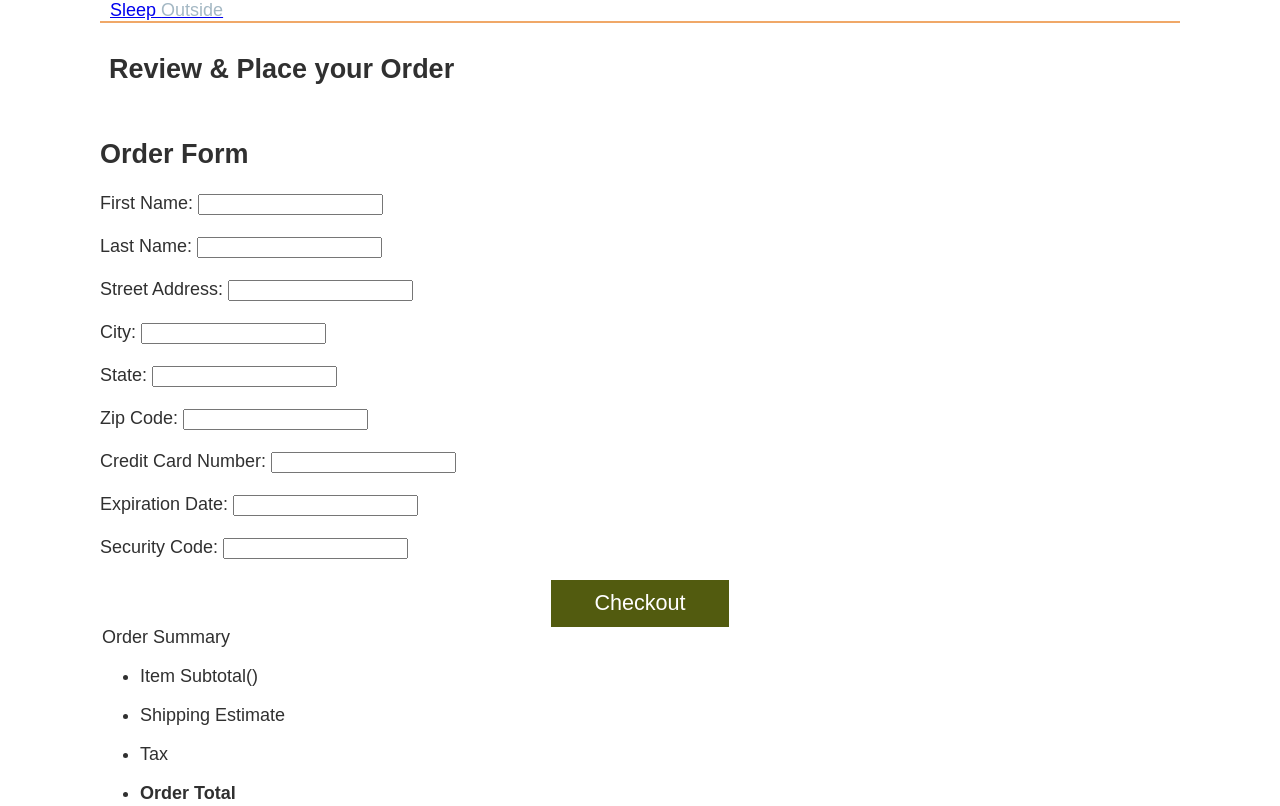
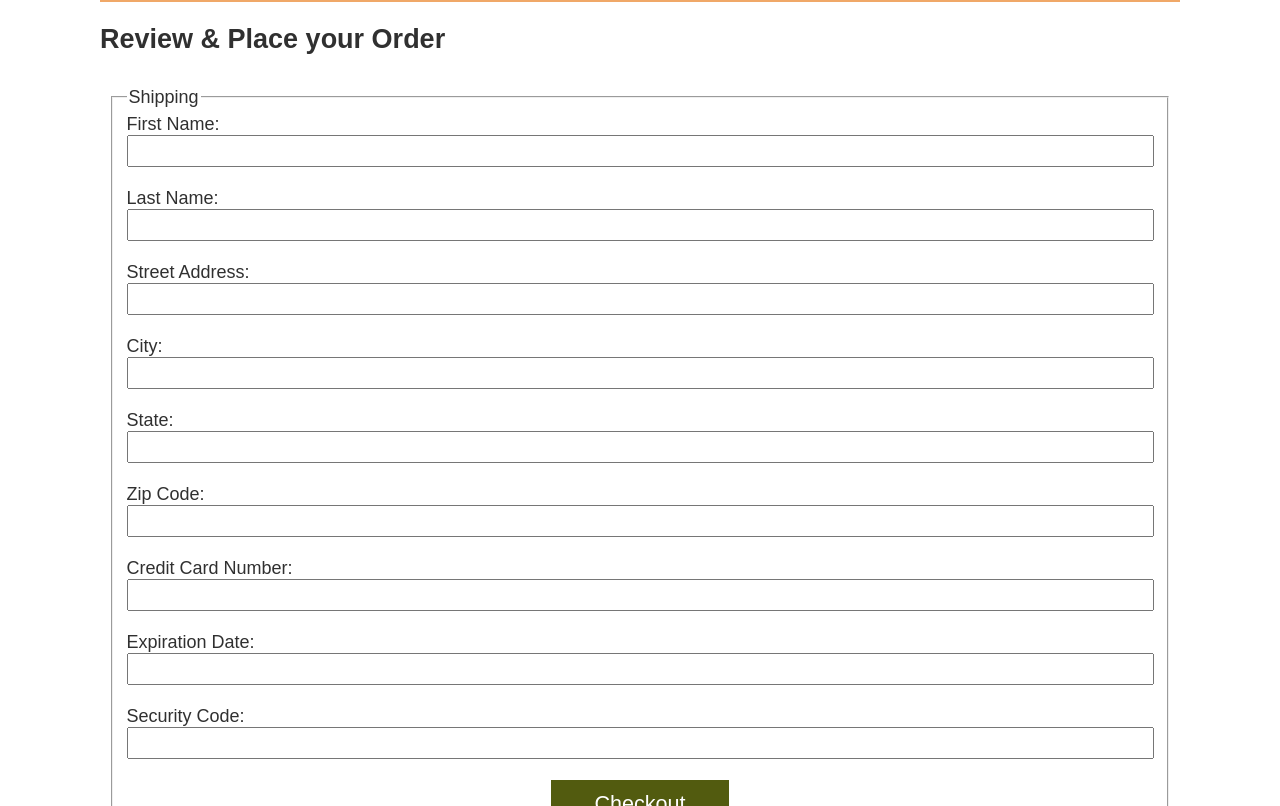
Before and after one commit to Patfarmurs/wdd30_team_project, a website: page src/checkout/index.html in a window 1280 px wide. Shown: the top 806 px of the page. Drawn offline with Linux system fonts and the light colour scheme; files that its build step writes are made by us from their sources; files whose address does not match are found by name.

Commit message:
Update index.html

```diff
--- a/src/checkout/index.html
+++ b/src/checkout/index.html
@@ -8,25 +8,18 @@
 
     <title>Sleep Outside | Checkout</title>
 
-    <link rel="stylesheet" href="css/style.css" />
+    <link rel="stylesheet" href="../css/style.css" />
+    <script src="../js/checkout.js" type="module"></script>
   </head>
   <body>
-    <header class="divider" id="team-header">
-        <a href="index.html">
-          Sleep
-          <span class="highlight">Outside</span>
-        </a>
-      </div>
-    </header>
-
-    <main class="divider">
-      <section class="products">
-        <h2>Review & Place your Order</h2>
-      </section>
-
-      <h2>Order Form</h2>
-      <section>
-        <form id="orderForm" onsubmit="return validateForm()">
+    <header class="divider" id="team-header"></header>
+    <main class="divider checkout">
+      <h2>Review & Place your Order</h2>
+      <section class="checkout-form">
+      <fieldset>
+        <legend>Shipping</legend>
+        <div class="checkout_name">
+          <form name="checkout">
           <label for="firstName">First Name:</label>
           <input
             type="text"
@@ -83,10 +76,10 @@
             name="securityCode"
             required
           /><br /><br />
-
+        </div>
           <button type="submit">Checkout</button>
-        </form>
-      </section>
+      </fieldset>
+      <fieldset class="checkout-summary">
       <legend>Order Summary</legend>
       <ul>
         <li>
@@ -108,8 +101,11 @@
           <p id="orderTotal"></p>
         </li>
       </ul>
+    </fieldset>
+    <button id="checkoutSubmit" type="submit">Checkout</button>
+    </form>
+    </section>
     </main>
-
     <footer id="team-footer">&copy;NOT a real business</footer>
   </body>
 </html>
```
